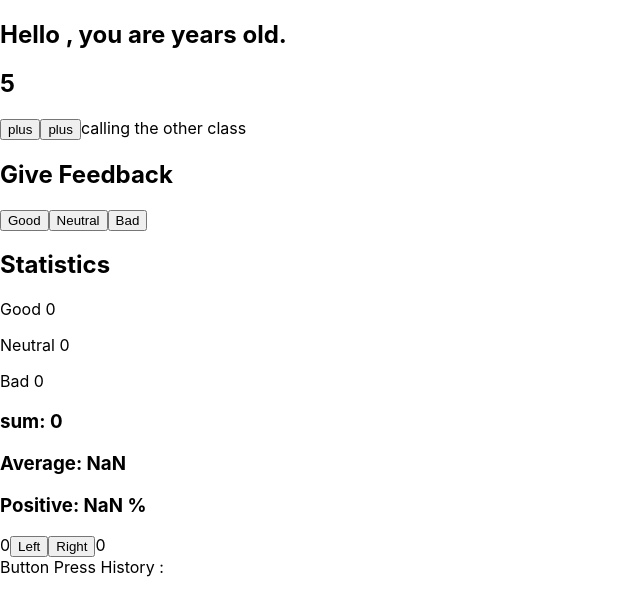
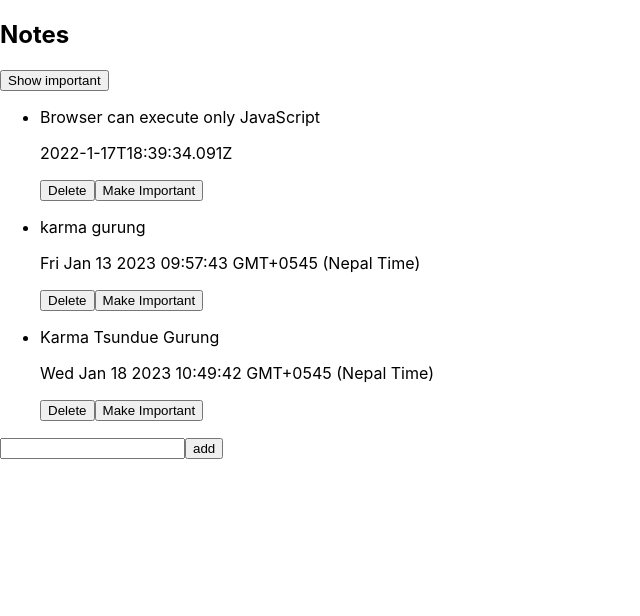
Before and after one commit to KarmaGurung75/React_Learning, a React (Create React App) app: page / in a window 1280 px wide. Shown: the top 616 px of the page, without its empty margins (0-640 px from the left). Built offline with nearby package versions, Linux system fonts and the light colour scheme; data requests are answered from the project's data file.

Commit message:
adding and deleting in json server

```diff
--- a/db.json
+++ b/db.json
@@ -1,11 +1,5 @@
 {
   "notes": [
-    {
-      "id": 1,
-      "content": "HTML is easy",
-      "date": "2022-1-17T17:30:31.098Z",
-      "important": true
-    },
     {
       "id": 2,
       "content": "Browser can execute only JavaScript",
@@ -13,10 +7,16 @@
       "important": false
     },
     {
-      "id": 3,
-      "content": "GET and POST are the most important methods of HTTP protocol",
-      "date": "2022-1-17T19:20:14.298Z",
-      "important": false
+      "content": "karma gurung",
+      "date": "Fri Jan 13 2023 09:57:43 GMT+0545 (Nepal Time)",
+      "import": false,
+      "id": 5
+    },
+    {
+      "content": "Karma Tsundue Gurung",
+      "date": "Wed Jan 18 2023 10:49:42 GMT+0545 (Nepal Time)",
+      "important": false,
+      "id": 7
     }
   ]
 }
--- a/package.json
+++ b/package.json
@@ -6,6 +6,7 @@
     "@testing-library/jest-dom": "^5.16.5",
     "@testing-library/react": "^13.4.0",
     "@testing-library/user-event": "^13.5.0",
+    "axios": "^1.2.2",
     "react": "^18.2.0",
     "react-dom": "^18.2.0",
     "react-scripts": "5.0.1",
--- a/src/App.js
+++ b/src/App.js
@@ -1,31 +1,89 @@
-import { useState } from "react";
-import Feedback from "./components/Feedback";
+import { useEffect, useState } from "react";
+import axios from "axios";
 
-import History from "./components/history";
+function App() {
+  const [notes, setNotes] = useState([]);
+  const [newNote, setNewNote] = useState("");
+  const [showAll, setShowAll] = useState(true);
 
-function App({ name, age }) {
+  useEffect(() => {
+    axios
+      .get("http://localhost:3001/notes")
+      .then((response) => {
+        console.log(response);
+        setNotes(response.data);
+      })
+      .catch((err) => console.log(err));
+  }, []);
 
-    const [counter, setCounter] = useState(0)
+  const notesToShow = showAll
+    ? notes
+    : notes.filter((n) => n.important === true);
 
-    setTimeout(() => setCounter(counter + 1), 1000);
+  const handleInputChange = (event) => {
+    console.log(event.target.value);
+    setNewNote(event.target.value);
+  };
 
-    console.log(`Rendering ${counter}...`);
+  const handleAdd = (event) => {
+    event.preventDefault();
 
-    const handlePlus = () => {
-        setCounter(counter + 1)
+    // Create a new note
+    const note = {
+      content: newNote,
+      date: new Date().toString(),
+      import: Math.random() < 0.5,
+    };
+    if (newNote !== "") {
+      axios
+        .post("http://localhost:3001/notes", note)
+        .then((response) => {
+          console.log(response);
+          setNotes(notes.concat(response.data));
+          setNewNote("");
+        })
+        .catch((err) => console.log(err));
     }
-    return (
-            <div class ="bg-blue-900 h-screen">
-            <h2>Hello {name}, you are {age} years old.</h2>
-            <h2>{counter}</h2>
-            <button onClick={handlePlus}>plus</button>
-            <button onClick={handlePlus}>plus</button>
+  };
 
-            calling the other class
-            <Feedback/>
+  const handleDelete = (id) => {
+    window.confirm(`Do you really want to delete??????????????`);
+    axios
+      .delete(`http://localhost:3001/notes/${id}`)
+      .then((response) => {
+        console.log(response);
+        setNotes(notes.filter((note) => note.id !== id));
+      }, [])
+      .catch((err) => console.log(err));
+  };
 
-            <History/>
-            </div>
-        );
+  const label = notes.important ? "Remove from important" : "Make Important";
+  const handleImportant = (id) => {
+    window.confirm(`Do you want to ${label}?`);
+  };
+
+  return (
+    <>
+      <h2>Notes</h2>
+      <button onClick={() => setShowAll(!showAll)}>
+        {showAll ? "Show important" : "show All"}
+      </button>
+      <ul>
+        {notes &&
+          notesToShow.map((note) => (
+            <li key={note.id}>
+              <p>{note.content}</p>
+              <p>{note.date}</p>
+              <button onClick={() => handleDelete(note.id)}>Delete</button>
+              <button onClick={() => handleImportant(note.id)}>{label}</button>
+            </li>
+          ))}
+      </ul>
+      <form>
+        <input value={newNote} onChange={handleInputChange}></input>
+        <button onClick={handleAdd}>add</button>
+      </form>
+    </>
+  );
 }
 export default App;
```
Also changed, not shown: 1 other file (tests, documents, lock files or other folders).
